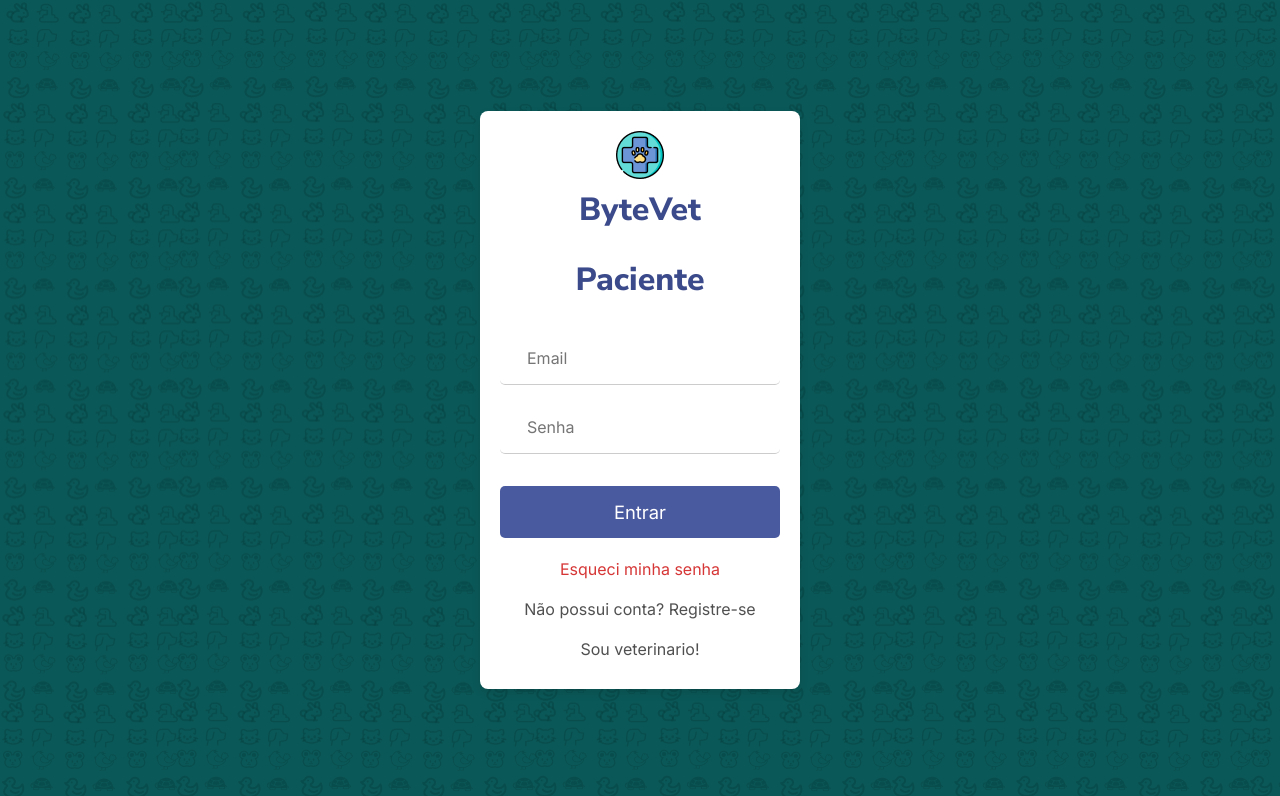
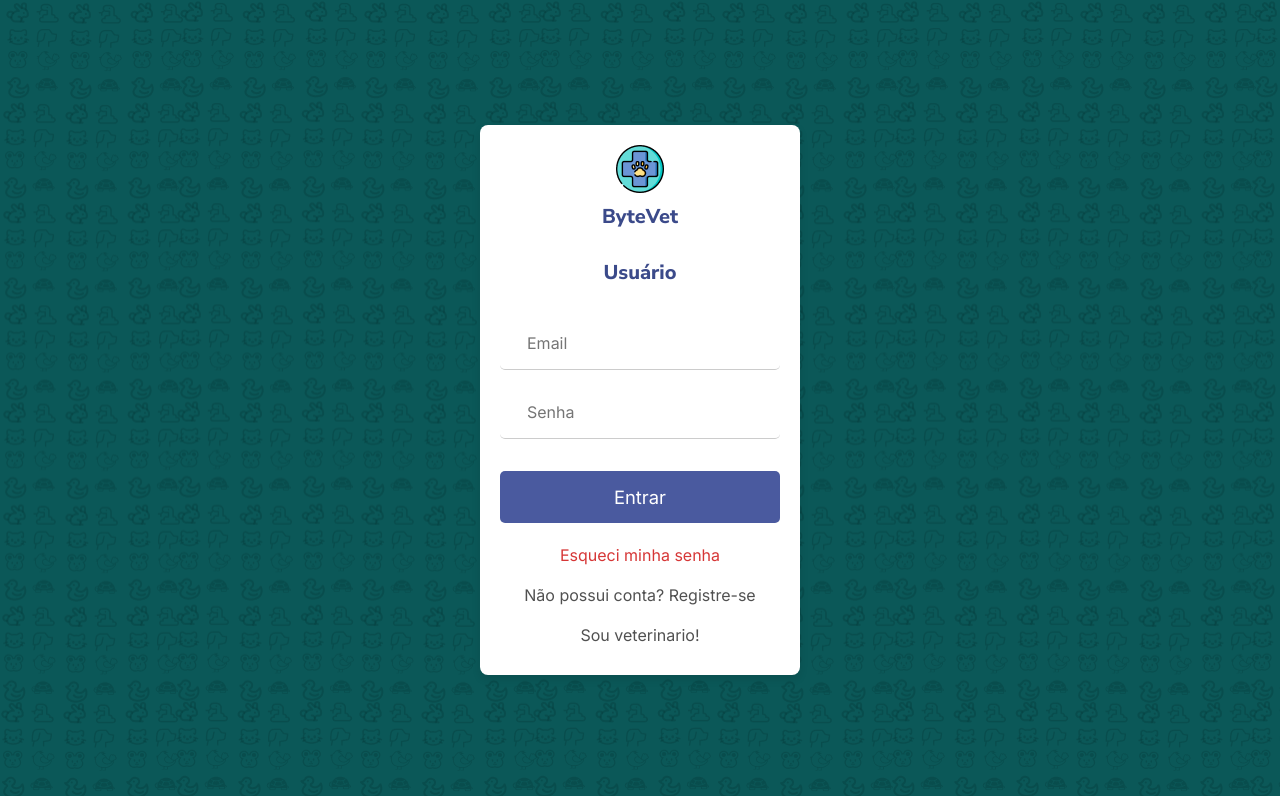
Before and after one commit to byte-vet/frontend, a React (Create React App) app: page /login in a window 1280 px wide. Shown: the top 796 px of the page. Built offline with nearby package versions, Linux system fonts and the light colour scheme; the HTML template or start-up script is replaced by a standard one.

Commit message:
altera nome no login do usuario

```diff
--- a/src/pages/Login.css
+++ b/src/pages/Login.css
@@ -30,6 +30,7 @@
 .login-title {
   font-family: 'Nunito Sans', sans-serif;
   font-weight: 800;
+  font-size: 20px;
   color: #3b4a8a;
   margin-top: 0;
   margin-bottom: 2rem;
--- a/src/pages/Login.js
+++ b/src/pages/Login.js
@@ -44,7 +44,7 @@ function Login() {
           <img src={logo} alt="ByteVet" />
         </div>
         <h1 className="login-title">ByteVet</h1>
-        <h1 className="login-title">Paciente</h1>
+        <h1 className="login-title">Usuário</h1>
         <form className="login-form" onSubmit={(e) => {
         e.preventDefault();
         handleLogin(email, password);
```
